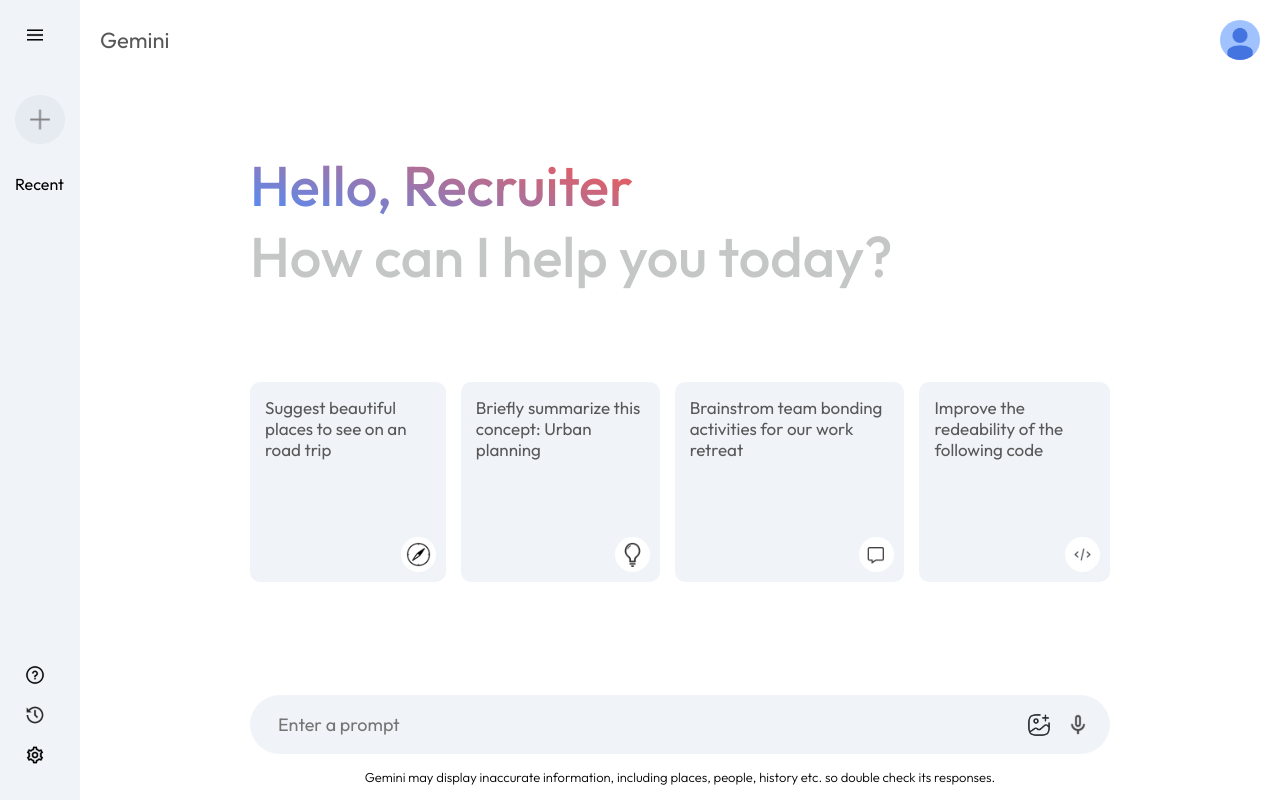
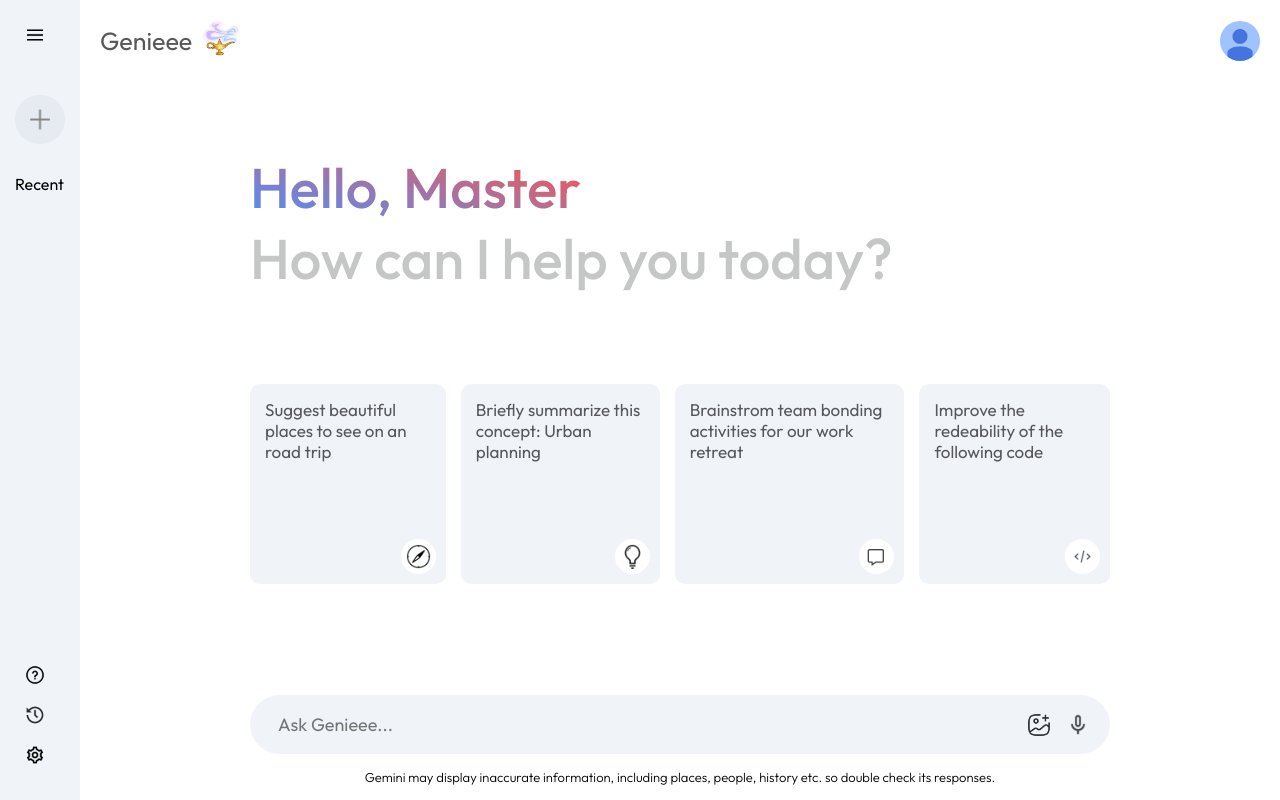
Before and after one commit to Owais-Creates/Gemini-Clone, a React (Vite) app in the folder gemini/: page / in a window 1280 px wide. Built offline with nearby package versions, Linux system fonts and the light colour scheme.

Commit message:
added some changes

```diff
--- a/gemini/src/assets/assets.js
+++ b/gemini/src/assets/assets.js
@@ -13,6 +13,7 @@
 import code_icon from './code_icon.png'
 import send_icon from './send_icon.png'
 import gemini_icon from './gemini_icon.png'
+import geniee_icon from './geniee.png'
 
 export const assets = {
     history_icon,
@@ -29,5 +30,6 @@
     message_icon,
     code_icon,
     send_icon,
-    gemini_icon
+    gemini_icon,
+    geniee_icon
 }
--- a/gemini/src/components/main/Main.css
+++ b/gemini/src/components/main/Main.css
@@ -1,5 +1,8 @@
 .heading {
     color: #585858;
+    display: flex;
+    align-items: center;
+    font-size: 25px;
 }
 
 .main {
@@ -16,6 +19,10 @@
     font-size: 22px;
     padding: 20px;
     color: #585858
+}
+
+.geniee_icon{
+    margin-left: 10px;
 }
 
 .main .nav img {
--- a/gemini/src/components/main/Main.jsx
+++ b/gemini/src/components/main/Main.jsx
@@ -5,10 +5,11 @@
 
 const Main = () => {
 
-  const { onSent, recentPrompt, showResult, loading, resultData, setInput, input } = useGemini();
+  const { onSent, recentPrompt, setRecentPrompt, showResult, loading, resultData, setInput, input } = useGemini();
   const handleCardClick = (text) => {
     setInput(text);
     onSent(text)
+    setRecentPrompt(text)
   }
 
   return (
@@ -17,7 +18,7 @@
       <div className='main' >
 
         <div className='nav' >
-          <a href="/"><p className='heading' >Gemini</p></a>
+          <a href="/"><p className='heading' >Genieee <img className='geniee_icon' src={assets.geniee_icon} alt="" /> </p></a>
           <img src={assets.user_icon} alt="" />
         </div>
 
@@ -27,7 +28,7 @@
             ?
             <>
               <div className="greet">
-                <p><span>Hello, Recruiter</span></p>
+                <p><span>Hello, Master</span></p>
                 <p>How can I help you today?</p>
               </div>
 
@@ -97,7 +98,7 @@
               <input
                 onChange={(e) => setInput(e.target.value)}
                 value={input}
-                type="text" placeholder='Enter a prompt' />
+                type="text" placeholder='Ask Genieee...' />
 
               <div>
                 <img className='gallery-icon' src={assets.gallery_icon} alt="" />
```
Also changed, not shown: gemini/src/assets/geniee.png (added).
